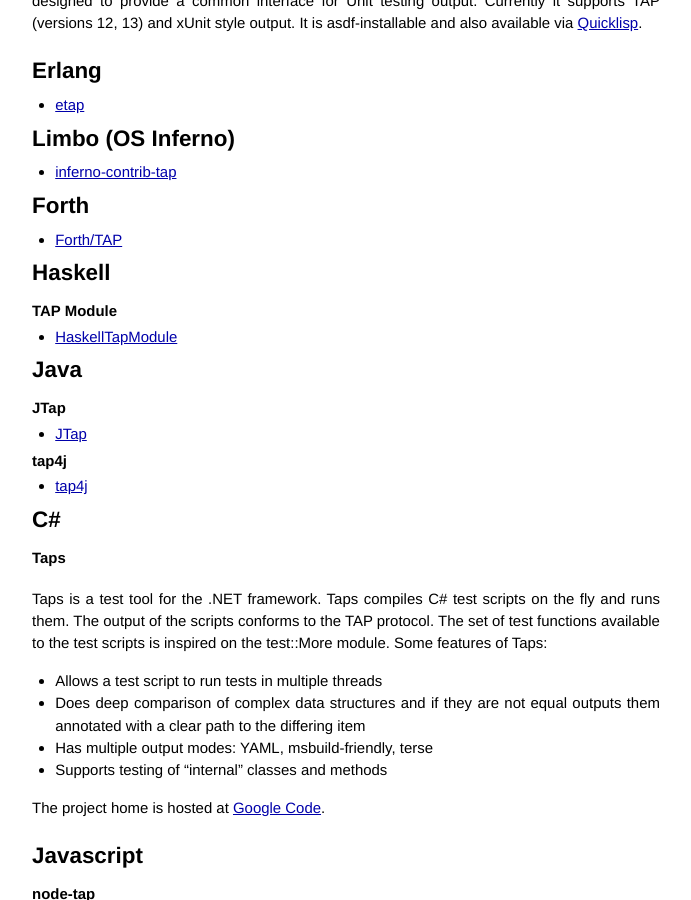
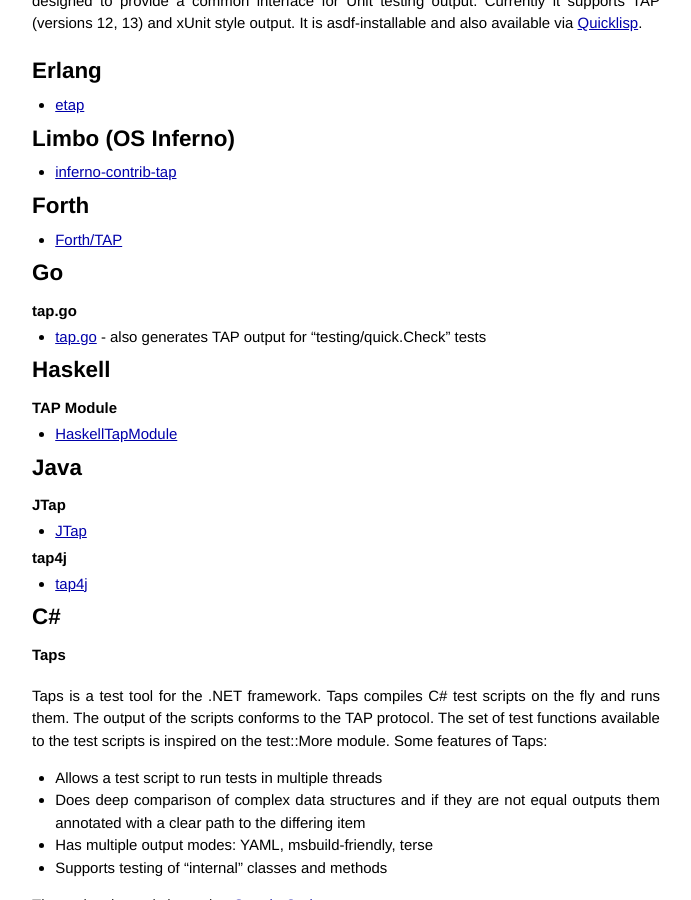
Before and after one commit to TestAnything/testanything.github.io, a Jekyll site: the page built from producers.md, in a window 1280 px wide and 900 px high, scrolled down 1827 px. Shown: the whole window, without its empty margins (294-985 px from the left). Built offline with Jekyll 4.4.1, drawn with Linux system fonts in a browser that asks for light colours; Markdown is read by kramdown in place of the engine named in the settings.

Commit message:
Add tap.go as a Go producer

```diff
--- a/producers.md
+++ b/producers.md
@@ -73,6 +73,12 @@
 ## Forth
 
 -    [Forth/TAP](http://www.hexten.net/wiki/index.php/Forth_TAP)
+
+## Go
+
+### tap.go
+
+-    [tap.go](https://github.com/mndrix/tap.go) - also generates TAP output for "testing/quick.Check" tests
 
 ## Haskell
 
```
